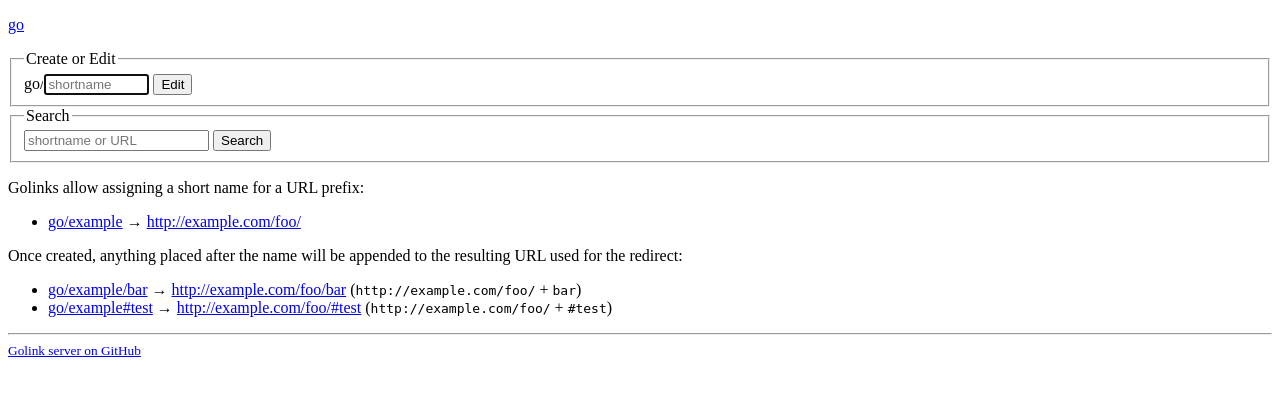
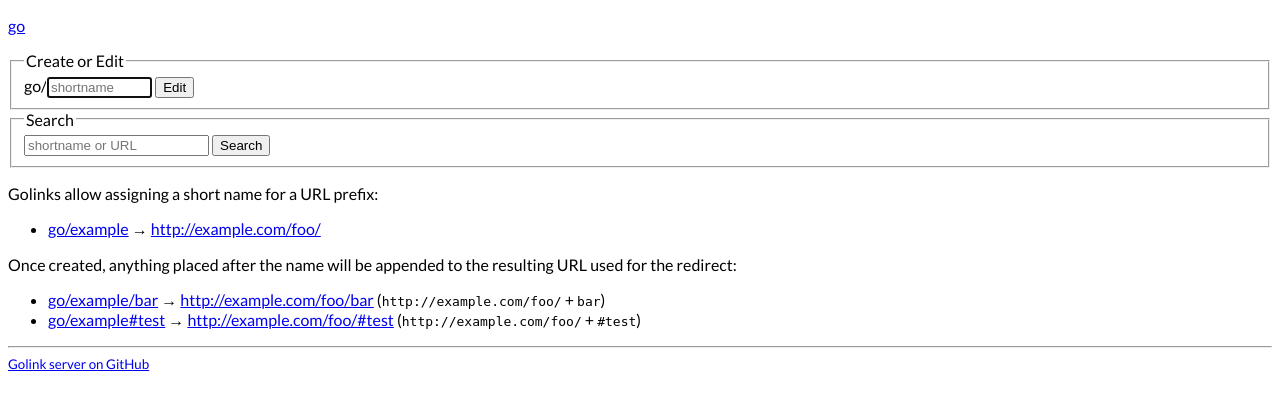
Before and after one commit to dcoles/golink, a Python web app: template golink/templates/index.html in a window 1280 px wide. Shown: the top 410 px of the page. Run offline with Jinja, Linux system fonts and the light colour scheme; the template is opened without the code that fills it, so the values that code supplies are empty.

Commit message:
Add custom fonts (sans-serif).
We use https://fonts.google.com/specimen/Raleway for the headers and
https://fonts.google.com/specimen/Lato for the body text.

```diff
--- a/golink/static/golink.css
+++ b/golink/static/golink.css
@@ -1,3 +1,5 @@
+h1, h2, h3, h4, h5, h6 { font-family: 'Raleway', sans-serif; }
+body { font-family: 'Lato', sans-serif; }
 .warning { border: solid 1px orange; text-align: center; }
 ul.breadcrumb { padding: 0; list-style: none; }
 ul.breadcrumb li { display: inline; }
--- a/golink/templates/base.html
+++ b/golink/templates/base.html
@@ -4,7 +4,8 @@
 <head>
   <meta charset="UTF-8">
   <title>{% block title %}Golink{% endblock %}</title>
-  <link rel="stylesheet" href="/+static/golink.css">
+  <link href="https://fonts.googleapis.com/css?family=Raleway|Lato" rel="stylesheet">
+  <link href="/+static/golink.css" rel="stylesheet">
 </head>
 <body>
   <div id="header"><ul class="breadcrumb"><li><a href="/">go</a></li>{% block breadcrumb %}{% endblock %}</ul></div>
```
